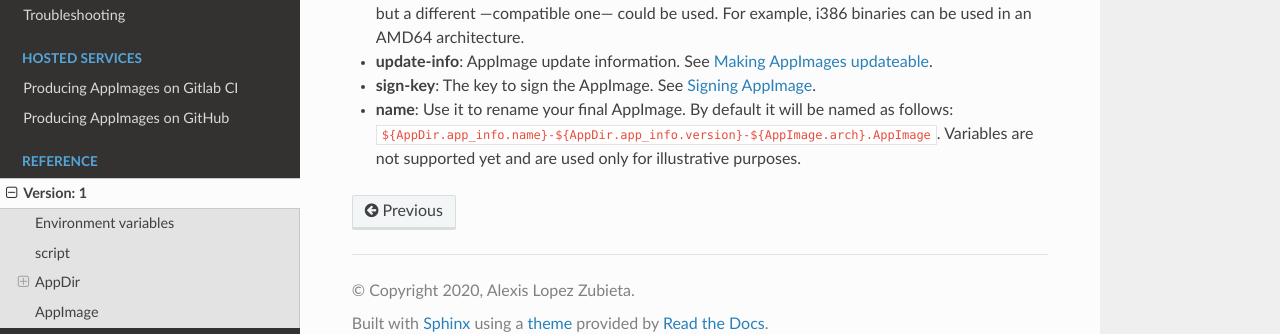
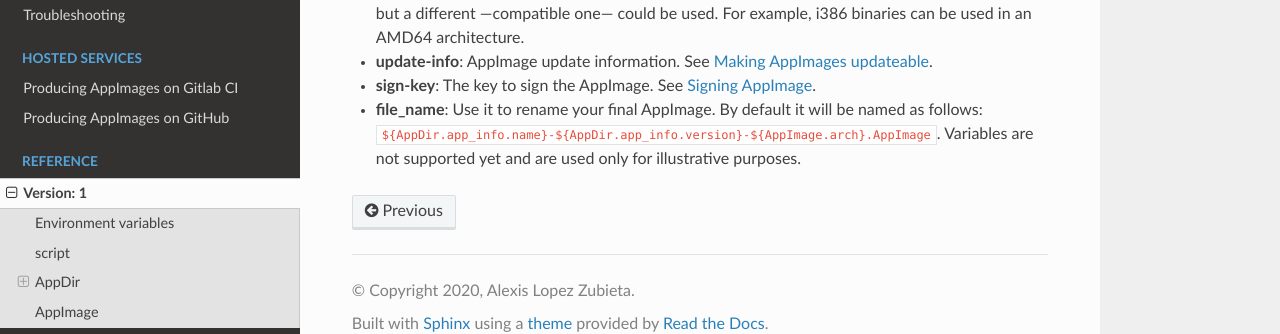
Before and after one commit to AppImageCrafters/appimage-builder-docs, a Sphinx documentation site: the page built from source/reference/version_1.rst, in a window 1280 px wide and 900 px high, scrolled down 3987 px. Shown: the part 540-874 px from the top of the window. Built offline with Sphinx 7.4.7 and the Read the Docs theme 2.0.0, drawn with Linux system fonts in a browser that asks for light colours.

Commit message:
Correct typo in AppImage > file_name entry

```diff
--- a/source/reference/version_1.rst
+++ b/source/reference/version_1.rst
@@ -254,7 +254,7 @@ The AppImage section refers to the final bundle creation. It's basically a wrapp
   —compatible one— could be used. For example, i386 binaries can be used in an AMD64 architecture.
 - **update-info**: AppImage update information. See `Making AppImages updateable`_.
 - **sign-key**: The key to sign the AppImage. See `Signing AppImage`_.
-- **name**: Use it to rename your final AppImage. By default it will be named as follows:
+- **file_name**: Use it to rename your final AppImage. By default it will be named as follows:
   ``${AppDir.app_info.name}-${AppDir.app_info.version}-${AppImage.arch}.AppImage``. Variables are not supported yet and
   are used only for illustrative purposes.
 
```
